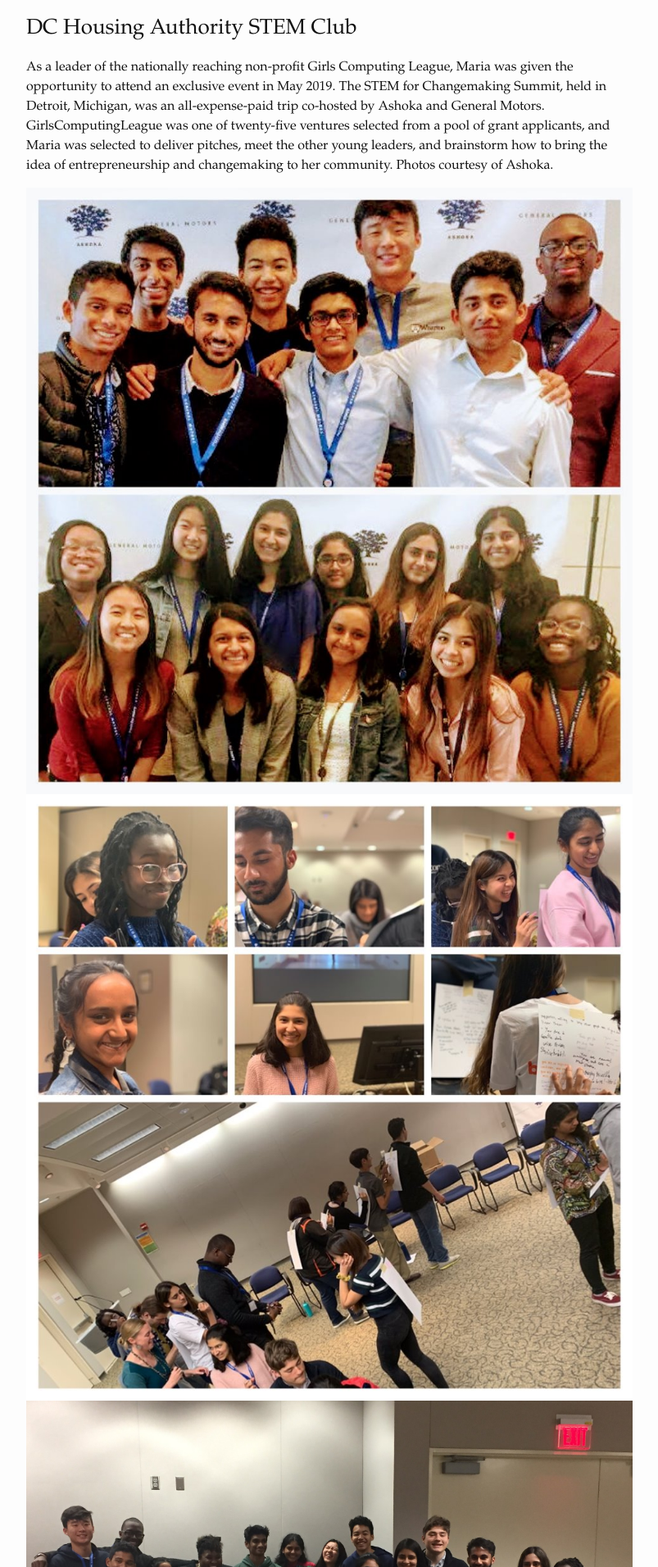
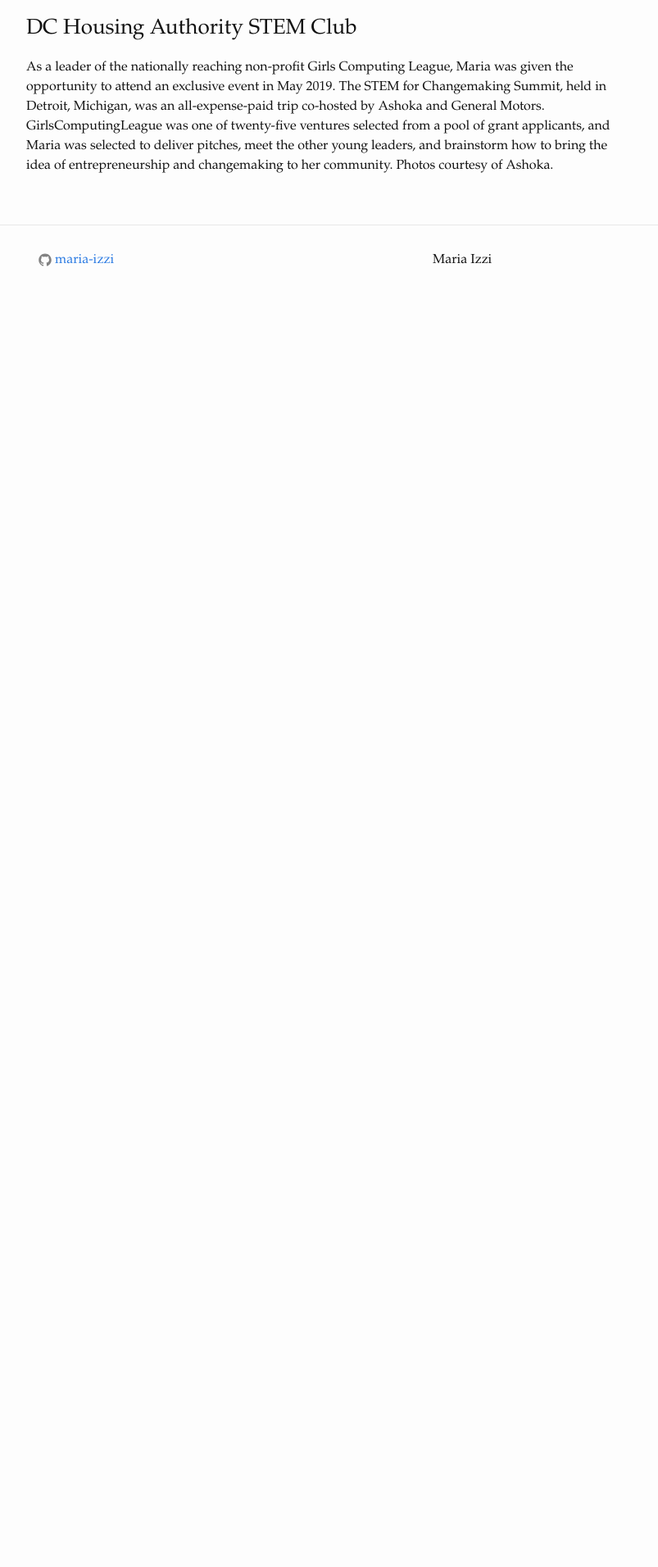
Before and after one commit to maria-izzi/maria-izzi.github.io, a Jekyll site: the page built from community.html, in a window 1280 px wide. Shown: the part 1428-3340 px from the top of the page at 82% size, without its empty margins (238-1041 px from the left). Built offline with Jekyll 4.4.1, drawn with Linux system fonts in a browser that asks for light colours; after the commit the page ends 1817 px from its top, so only the background shows below that.

Commit message:
Update community.html

```diff
--- a/community.html
+++ b/community.html
@@ -19,7 +19,3 @@ As a leader of the nationally reaching non-profit Girls Computing League, Maria
 <p>
 As a leader of the nationally reaching non-profit Girls Computing League, Maria was given the opportunity to attend an exclusive event in May 2019. The STEM for Changemaking Summit, held in Detroit, Michigan, was an all-expense-paid trip co-hosted by Ashoka and General Motors. GirlsComputingLeague was one of twenty-five ventures selected from a pool of grant applicants, and Maria was selected to deliver pitches, meet the other young leaders, and brainstorm how to bring the idea of entrepreneurship and changemaking to her community. Photos courtesy of Ashoka.
 </p>
-
-<img src = "/assets/images/changemakingsummit/ashoka1.jpg" alt = "">
-<img src = "/assets/images/changemakingsummit/ashoka2.jpg" alt = "">
-<img src = "/assets/images/changemakingsummit/ashoka3.jpg" alt = "">
```
